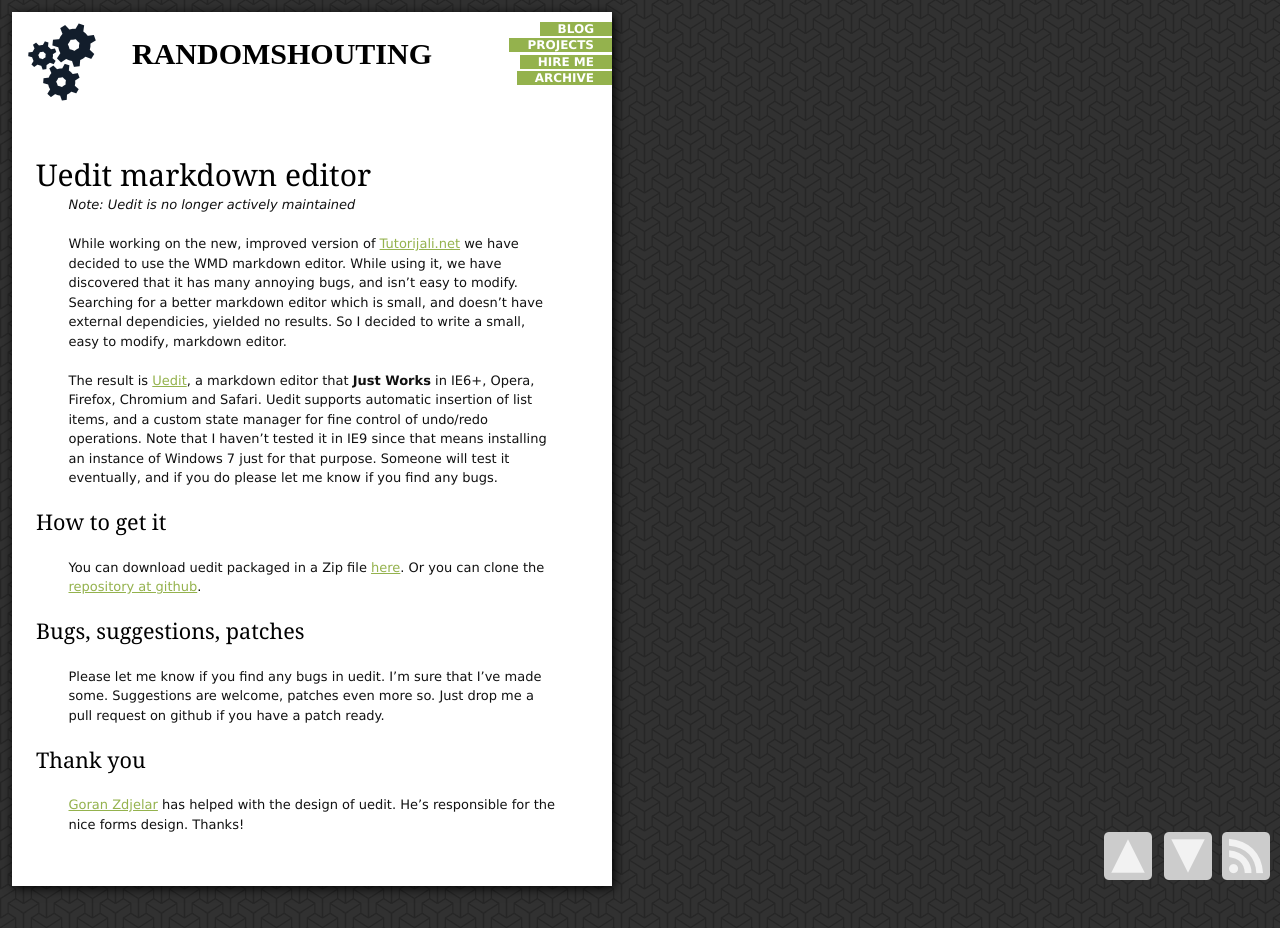
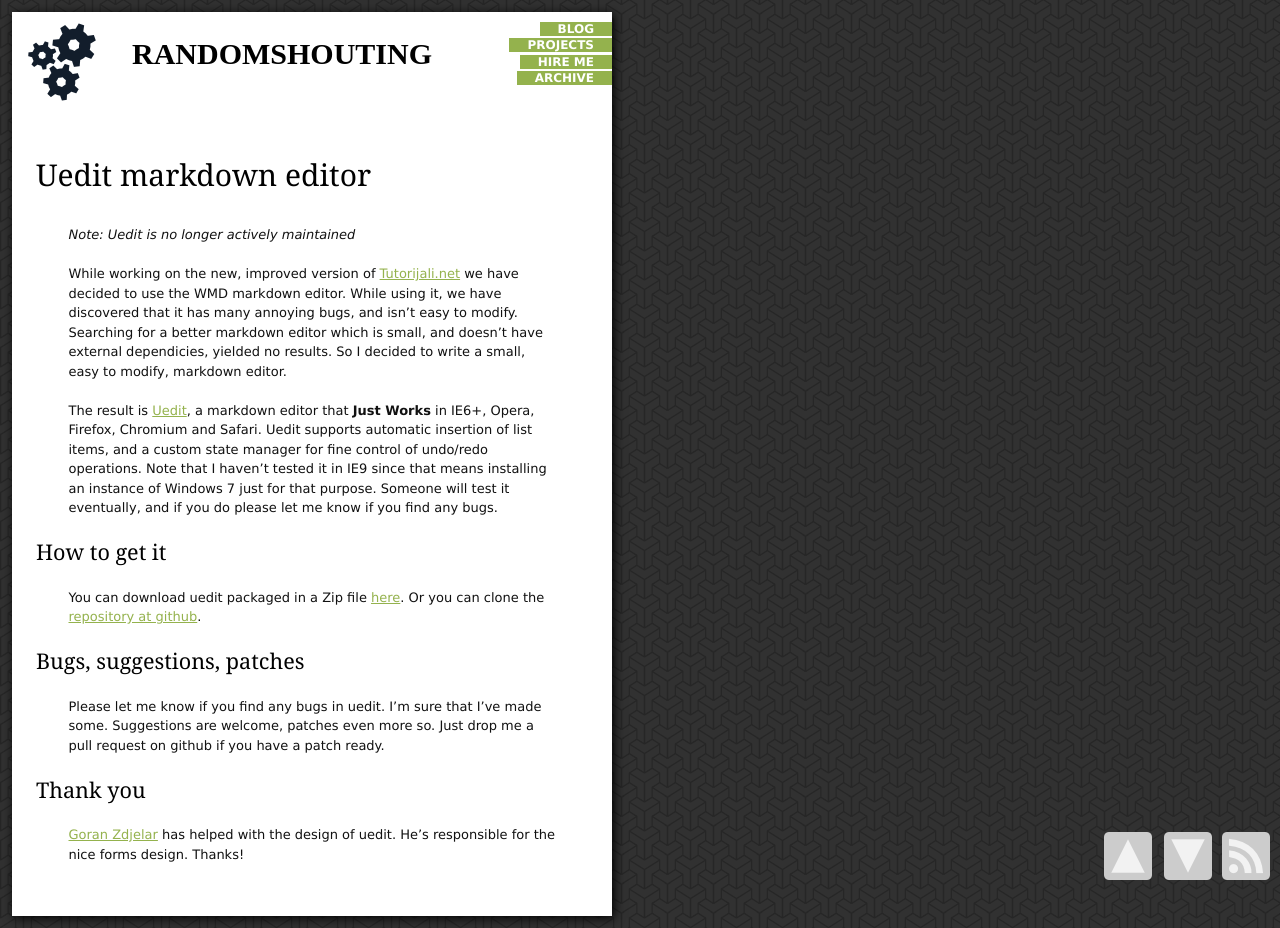
Before and after one commit to amir-hadzic/amir-hadzic.github.com, a Jekyll site: the page built from _posts/2011-05-18-Uedit-Markdown-Editor.markdown, in a window 1280 px wide. Built offline with Jekyll 4.4.1, drawn with Linux system fonts in a browser that asks for light colours; some web fonts are replaced; comment, search, counter and statistics services are not loaded; before the commit the page ends 900 px from its top, so only the background shows below that.

Commit message:
Remove dates on frontpage, fix post title margin

```diff
--- a/index.html
+++ b/index.html
@@ -10,7 +10,6 @@
 {% for post in site.posts limit:10%}
     <div class="post post-frontpage">
         <a class="nostylelink" href="{{ post.url }}"><h1 class="post-title">{{ post.title }} {% if post.bookreview %}(<i class="icon-book"></i>){% endif %} </h1></a>
-        <h2 class="post-date">— {{ post.date | date: "%m.%d.%Y" }}</h2>
         <span class="post-excerpt">
             {{ post.content | replace:'more start -->','' | replace:'<!-- more end','' }}
         </span>
--- a/static/style.css
+++ b/static/style.css
@@ -31,7 +31,7 @@
   background-image: url(pattern.png);
   font-family: Verdana, sans-serif;
   font-size: 12px;
-  color: #333333; }
+  color: #333; }
 
 ol, ul {
   list-style: none; }
@@ -89,7 +89,7 @@
   line-height: 1.5em; }
 
 a {
-  color: #94b24d; }
+  color: #94B24D; }
 
 h1, h2, h3, h4, h5, h6 {
   color: black;
@@ -138,7 +138,7 @@
 #header h2 {
   font-family: Georgia;
   font-size: 1em;
-  color: #333333;
+  color: #333;
   margin: 0 0 0 30px; }
 
 hr.header {
@@ -158,7 +158,7 @@
   #navigation-bar ul {
     list-style: none; }
   #navigation-bar li a {
-    background-color: #94b24d;
+    background-color: #94B24D;
     color: white;
     padding: 0 1.5em;
     font-weight: bold;
@@ -171,10 +171,8 @@
   clear: both;
   overflow: auto; }
 
-.post-title, .post-archive-title {
-  margin-bottom: 0px; }
-
 .post-archive-title {
+  margin-bottom: 0.5em;
   font-size: 1.5em;
   display: inline; }
 
@@ -190,10 +188,10 @@
   padding: 0px 1em 20px 1em; }
   .post p {
     font-size: small;
-    color: #111111;
+    color: #111;
     margin: 0 2.5em 1.5em 2.5em; }
   .post ul li {
-    color: #111111;
+    color: #111;
     font-size: small;
     margin: 0 2.5em 1em 2.5em; }
 
@@ -262,7 +260,7 @@
 .hireme-sidebar {
   width: 20%;
   padding: 1em;
-  background-color: #eeeeee; }
+  background-color: #eee; }
 
 div.hireme-sidebar, div.hireme-sidebar p {
   text-align: left; }
@@ -271,13 +269,15 @@
   text-align: left; }
 
 .projects-headline {
-  background-color: #eeeeee;
+  background-color: #eee;
   padding: 20px; }
 
 .recommended-reading {
   color: #4d4d4d;
   padding: 1.5em;
   text-align: center;
-  background-color: #eeeeee; }
+  background-color: #eee; }
   .recommended-reading p {
     margin: 0; }
+
+/*# sourceMappingURL=style.css.map */
```
Also changed, not shown: static/style.scss (+1 -6 lines).
